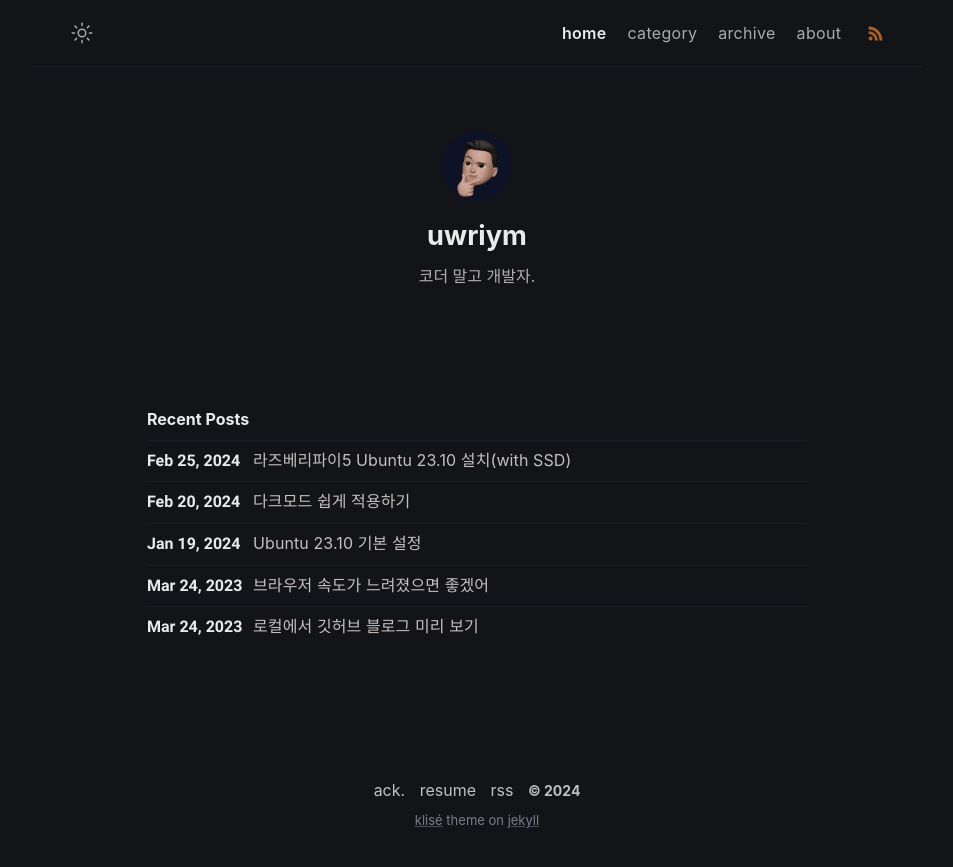
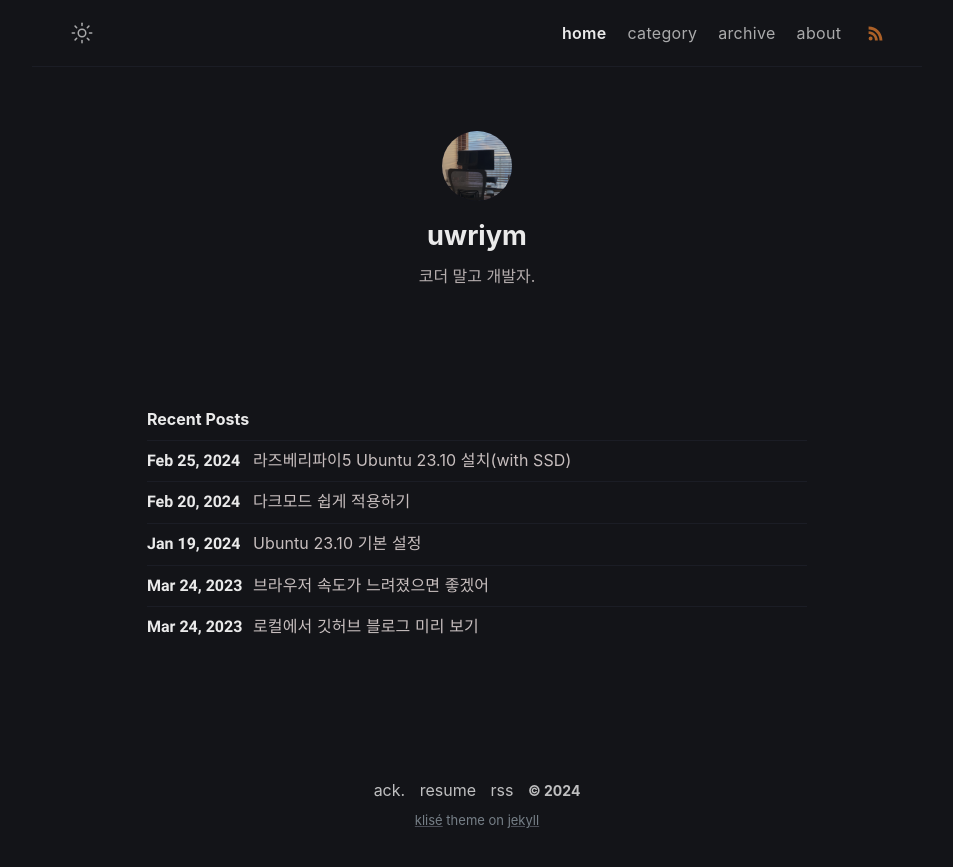
Before and after one commit to uwriym/uwriym.github.io, a Jekyll site: the page built from index.md, in a window 1280 px wide and 900 px high. Shown: the top 867 px of the window, without its empty margins (163-1116 px from the left). Built offline with Jekyll 4.4.1, drawn with Linux system fonts in a browser that asks for light colours; some web fonts are replaced.

Commit message:
새 아바타 사진 적용

```diff
--- a/_config.yml
+++ b/_config.yml
@@ -17,7 +17,7 @@ author:
   github: <a href="//github.com/uwriym" target="_blank">github</a> # github username
   velog: <a href="//velog.io/@uwriym" target="_blank">velog</a> # velog link
   email: eoorim@icloud.com # email adress
-  avatar: /assets/img/avatar.png # change with your own avatar
+  avatar: /assets/img/new_avatar.jpeg # change with your own avatar
 
 # URL settings
 url: "https://uwriym.github.io" #
```
Also changed, not shown: assets/img/new_avatar.jpeg (added).
